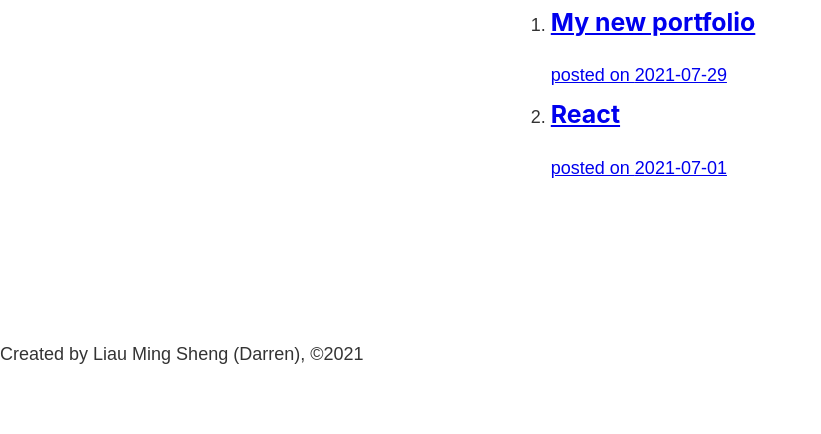
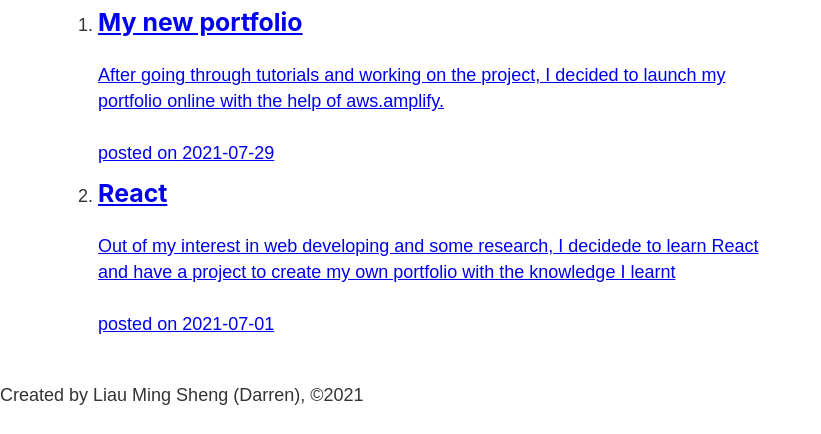
Before and after one commit to darrenliau/personal-blog, a Gatsby site: page /blog in a window 1280 px wide. Shown: the part 407-841 px from the top of the page, without its empty margins (0-821 px from the left). Before the commit the page ends 800 px from the top, so only its background shows below. Built offline with nearby package versions, Linux system fonts and the light colour scheme; Gatsby itself is replaced by a stand-in of ours.

Commit message:
Update on blog

```diff
--- a/src/blog/gatsby.md
+++ b/src/blog/gatsby.md
@@ -1,6 +1,7 @@
 ---
 title: "My new portfolio"
 date: "2021-07-29"
+description: "After going through tutorials and working on the project, I decided to launch my portfolio online with the help of aws.amplify."
 ---
 
 I just launched my new portfolio!
--- a/src/blog/react.md
+++ b/src/blog/react.md
@@ -1,6 +1,7 @@
 ---
 title: "React"
 date: "2021-07-01"
+description: "Out of my interest in web developing and some research, I decidede to learn React and have a project to create my own portfolio with the knowledge I learnt"
 ---
 
 
--- a/src/components/layout.module.scss
+++ b/src/components/layout.module.scss
@@ -1,4 +1,5 @@
 .container{
+    align-items:flex-start ;
 
     display: flex;
     flex-direction: column;
@@ -8,7 +9,7 @@
 
 .content{
     flex-grow: 1;
-    margin: 0 auto;
+    margin-left: 3rem;
     max-width: 750px;
     padding: 1rem;
 
--- a/src/pages/blog.js
+++ b/src/pages/blog.js
@@ -11,6 +11,7 @@ const BlogPage = () =>{
               frontmatter{
                 title
                 date
+                description
               }
               fields{
                 slug
@@ -30,6 +31,7 @@ const BlogPage = () =>{
                         <li>
                             <Link to = {`${edge.node.fields.slug}`}>
                               <h3>{edge.node.frontmatter.title}</h3>
+                              <p>{edge.node.frontmatter.description}</p>
                               <p>posted on {edge.node.frontmatter.date}</p>
                             </Link>
 
--- a/src/templates/blog.js
+++ b/src/templates/blog.js
@@ -3,6 +3,8 @@ import Layout from '../components/layout'
 
 
 const Blog =()=>{
+
+
     return(
         <Layout>
             Blog Template
```
